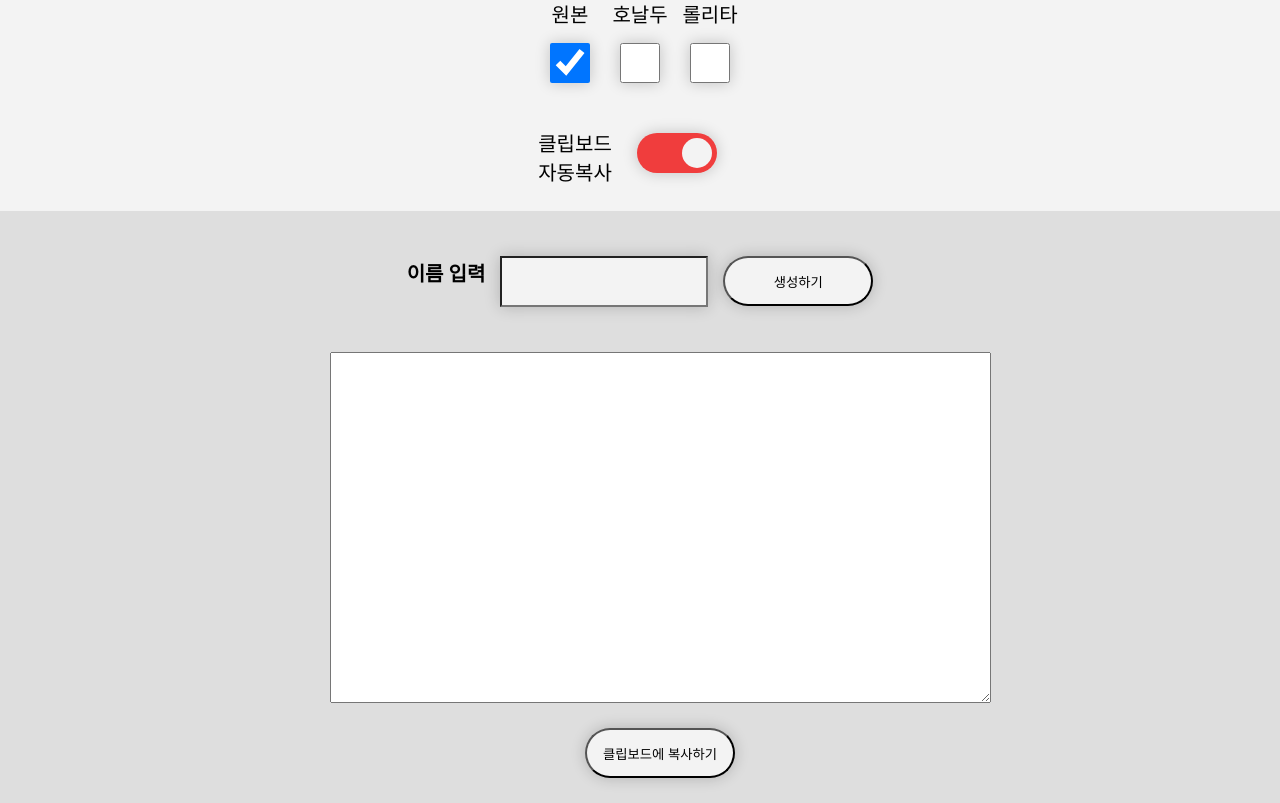
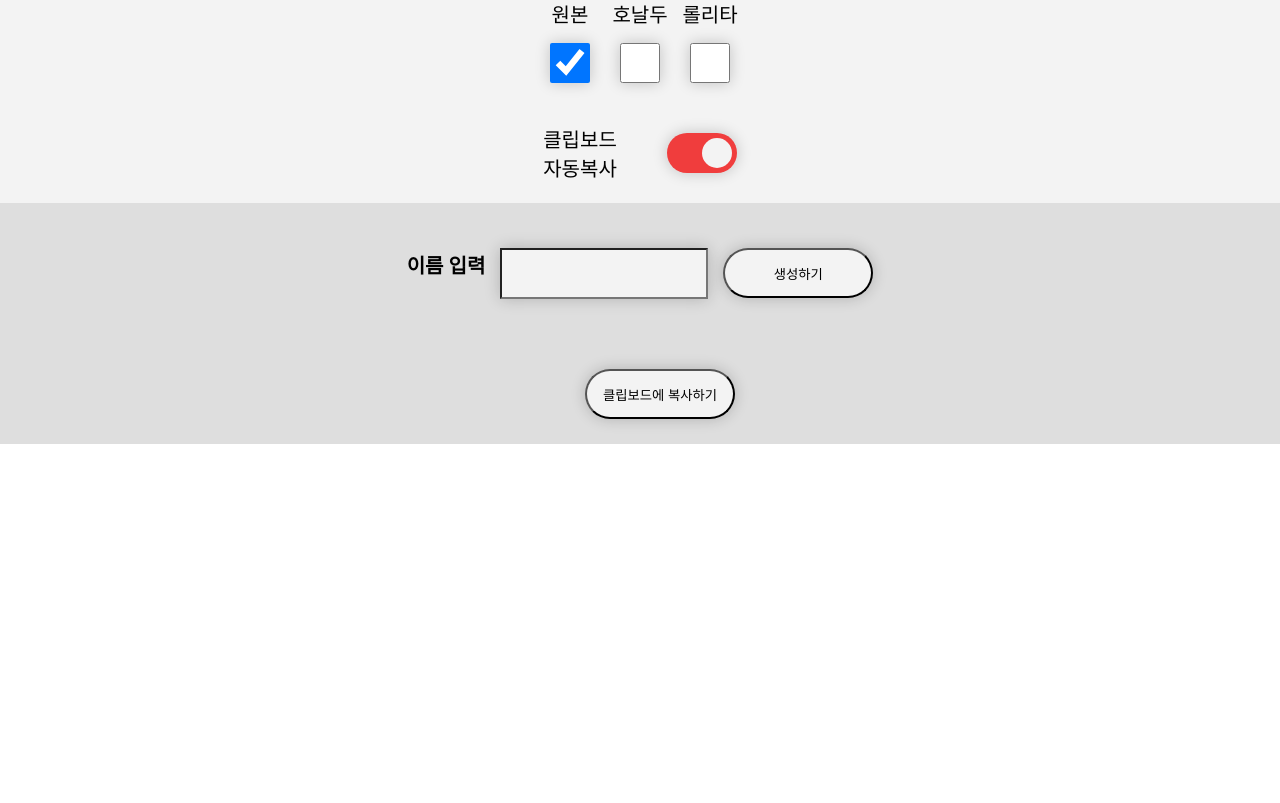
Before and after one commit to ktk-ring/jiji-stop, a React (Create React App) app: page / in a window 1280 px wide. Shown: the part 500-1303 px from the top of the page. After the commit the page ends 944 px from the top, so only its background shows below. Built offline with nearby package versions, Linux system fonts and the light colour scheme; a web font is replaced by a local one.

Commit message:
Fix align

```diff
--- a/src/App.css
+++ b/src/App.css
@@ -79,7 +79,7 @@ input[type="text"] {
 }
 
 .toggleSwitch {
-  width: 80px;
+  width: 70px;
   height: 40px;
   display: block;
   position: relative;
--- a/src/App.js
+++ b/src/App.js
@@ -148,7 +148,7 @@ ${nameInput}, 나.`
       </div>
 
       <div className="select">
-        <p>클립보드 <br />자동복사</p>
+        <p style={{margin:"auto 25px"}}>클립보드 <br />자동복사</p>
         <input type="checkbox" id="autoCopy" defaultChecked hidden></input>
         <label for="autoCopy" className="toggleSwitch">
           <span className="toggleButton"></span>
@@ -166,7 +166,8 @@ ${nameInput}, 나.`
 
       <div>
         <div className="output">
-          <textarea ref={textRef} rows="23" cols="80"></textarea>
+          <textarea ref={textRef} rows="23" cols="80" id="result" hidden></textarea>
+
           {/* <p>{memeText.text}</p> */}
         </div>
       </div>
```
